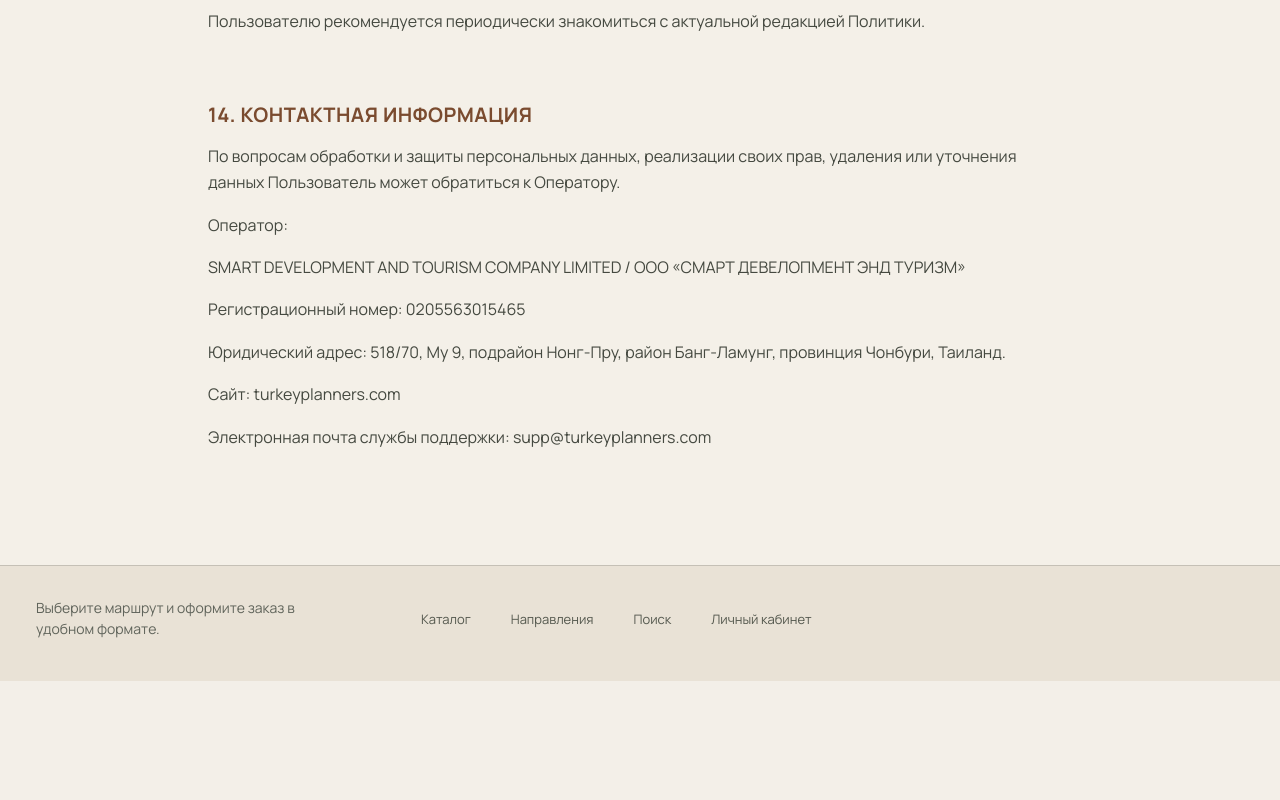
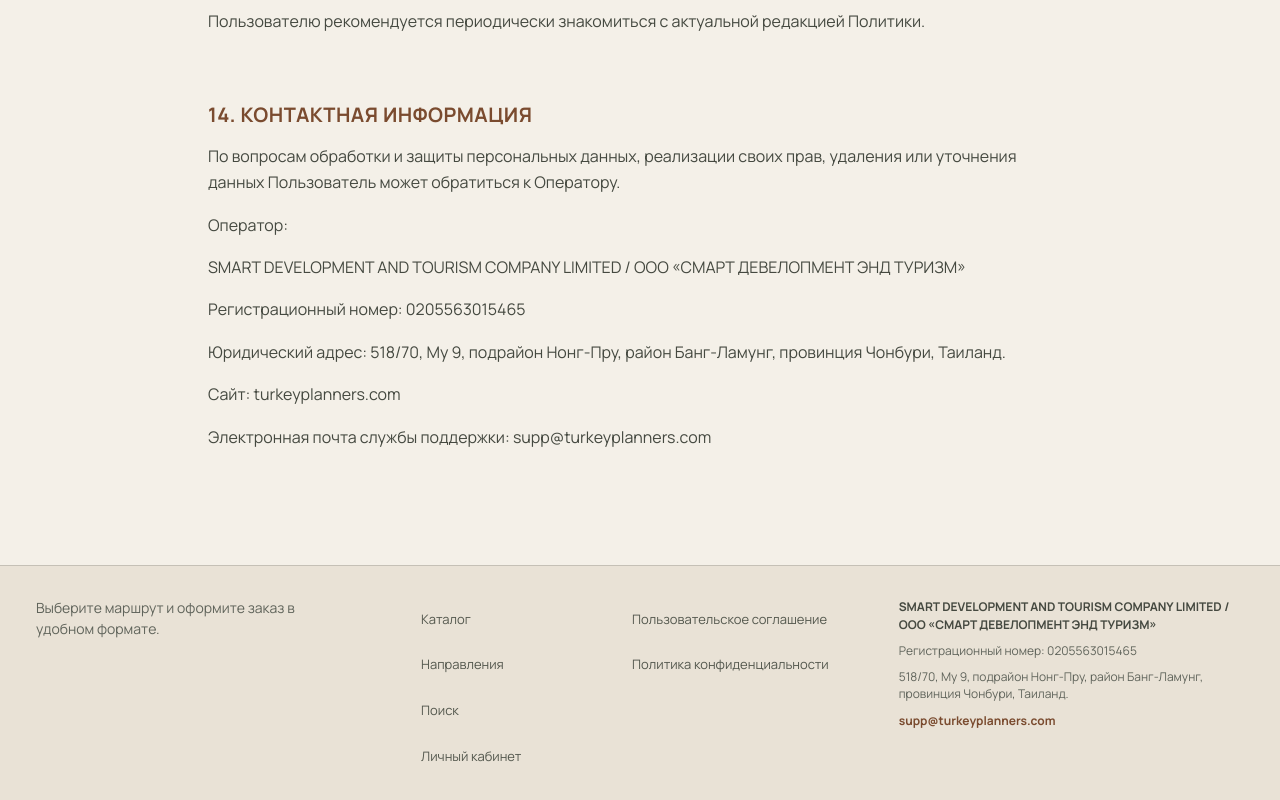
Before and after one commit to TorentoFlag/turkey, a Next.js app in the folder frontend/: page /legal/privacy in a window 1280 px wide. Shown: the part 8192-8992 px from the top of the page. Before the commit the page ends 8873 px from the top, so only its background shows below. Built offline with nearby package versions, Linux system fonts and the light colour scheme; no server answers.

Commit message:
feat: show company details in footers

```diff
--- a/frontend/src/app/globals.css
+++ b/frontend/src/app/globals.css
@@ -2465,6 +2465,32 @@
   font-size: 0.75rem;
 }
 
+.footer-company {
+  grid-column: span 2;
+}
+
+.footer-company p {
+  max-width: 28rem;
+  margin: 0;
+  color: rgba(255, 255, 255, 0.7);
+  font-size: 0.75rem;
+  line-height: 1.45;
+  overflow-wrap: anywhere;
+}
+
+.footer-company a {
+  width: fit-content;
+  min-height: 2.1rem;
+  color: rgba(255, 255, 255, 0.82);
+  font-size: 0.75rem;
+  overflow-wrap: anywhere;
+}
+
+.footer-company a:hover,
+.footer-company a:focus-visible {
+  color: #dc8a69;
+}
+
 .footer-bottom {
   display: grid;
   grid-template-columns: repeat(3, 1fr);
@@ -3118,6 +3144,10 @@
     grid-column: 1 / -1;
   }
 
+  .footer-company {
+    grid-column: 1 / -1;
+  }
+
   .footer-category-columns {
     gap: 1rem;
   }
--- a/frontend/src/components/marketplace/MarketplaceFooter.tsx
+++ b/frontend/src/components/marketplace/MarketplaceFooter.tsx
@@ -1,5 +1,6 @@
 import Link from "next/link";
 
+import { siteConfig } from "@/config/site";
 import { sitePath } from "@/lib/sitePath";
 
 import styles from "./marketplace.module.css";
@@ -13,12 +14,24 @@
             Выберите маршрут и оформите заказ в удобном формате.
           </p>
         </div>
+        <div className={styles.footerSections}>
           <nav aria-label="Навигация в подвале" className={styles.footerNav}>
             <Link href="/catalog">Каталог</Link>
             <Link href="/destinations">Направления</Link>
             <Link href="/search">Поиск</Link>
             <a href={sitePath("/account/")}>Личный кабинет</a>
           </nav>
+          <nav aria-label="Документы" className={styles.footerNav}>
+            <Link href="/legal/terms">Пользовательское соглашение</Link>
+            <Link href="/legal/privacy">Политика конфиденциальности</Link>
+          </nav>
+          <section aria-label="Реквизиты компании" className={styles.footerCompany}>
+            <p>{siteConfig.legalCompanyName}</p>
+            <p>Регистрационный номер: {siteConfig.registrationNumber}</p>
+            <p>{siteConfig.legalAddress}</p>
+            <a href={`mailto:${siteConfig.supportEmail}`}>{siteConfig.supportEmail}</a>
+          </section>
+        </div>
       </div>
     </footer>
   );
--- a/frontend/src/components/marketplace/marketplace.module.css
+++ b/frontend/src/components/marketplace/marketplace.module.css
@@ -107,6 +107,12 @@
 .footerMark { font-family: "Literata", Georgia, serif; font-size: 1.15rem; }
 .footerNote { max-width: 18rem; color: #60645b; font-size: 0.875rem; line-height: 1.45; }
 .footerNav { min-width: 0; align-content: start; }
+.footerSections { display: grid; grid-template-columns: minmax(10rem, 0.7fr) minmax(13rem, 1fr) minmax(16rem, 1.4fr); gap: 1.25rem clamp(1.25rem, 3vw, 3rem); min-width: 0; }
+.footerCompany { display: grid; align-content: start; gap: 0.55rem; min-width: 0; color: #60645b; font-size: 0.75rem; line-height: 1.45; }
+.footerCompany p { margin: 0; overflow-wrap: anywhere; }
+.footerCompany p:first-child { color: #454940; font-weight: 700; }
+.footerCompany a { overflow-wrap: anywhere; color: #7a4b2f; font-weight: 700; }
+.footerCompany a:hover { color: #a54e33; }
 
 .breadcrumbs { margin-bottom: 1.5rem; color: #60645b; font-size: 0.8125rem; }
 .breadcrumbs ol { display: flex; flex-wrap: wrap; gap: 0.45rem; padding: 0; margin: 0; list-style: none; }
@@ -160,7 +166,7 @@
   .pageIntro h1 { max-width: 10ch; }
   .catalogPageIntro p { white-space: normal; }
   .catalogPageIntro h1 { max-width: 10ch; white-space: normal; text-wrap: balance; }
-  .footerInner { grid-template-columns: 1fr; }
+  .footerInner, .footerSections { grid-template-columns: 1fr; }
   .serviceCardMedia, .serviceCard:nth-child(even) .serviceCardMedia { min-height: 0; aspect-ratio: 4 / 3; }
   .serviceCardContent { min-height: 0; }
   .filterPanel { grid-template-columns: 1fr; }
```
Also changed, not shown: frontend/src/app/page.tsx (+12 -0 lines), 1 other file (tests, documents, lock files or other folders). Lines whose indentation alone changed are shown as unchanged.
